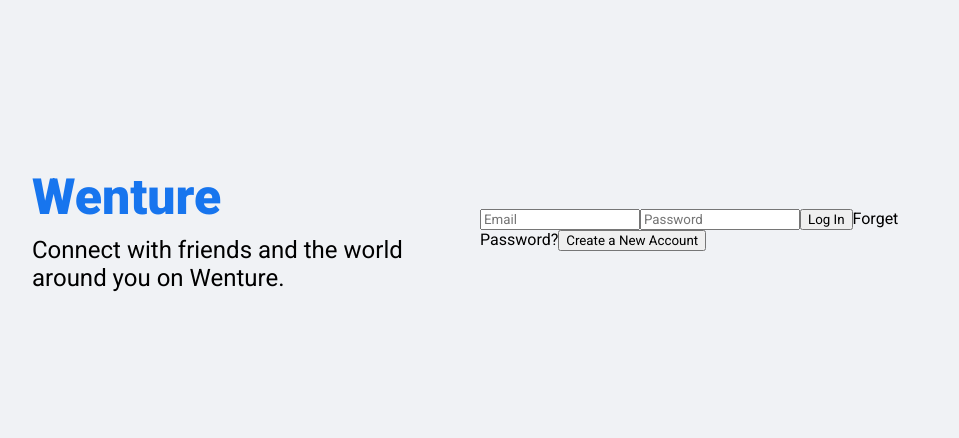
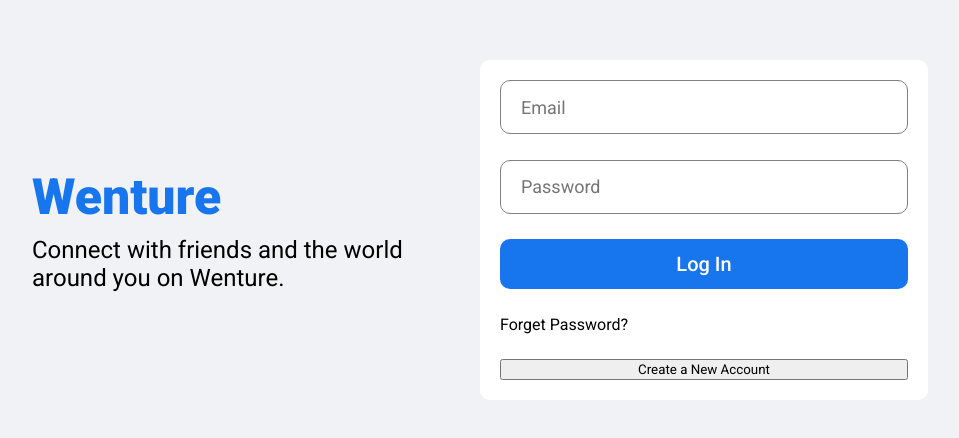
Before and after one commit to heet-kumar/Wenture-frontend, a React (Create React App) app: page / in a window 1280 px wide. Shown: the part 170-608 px from the top of the page, without its empty margins (160-1119 px from the left). Built offline with nearby package versions, Linux system fonts and the light colour scheme.

Commit message:
Login page updated

```diff
--- a/src/pages/login/Login.jsx
+++ b/src/pages/login/Login.jsx
@@ -15,7 +15,7 @@ const Login = () => {
                     <div className="loginBox">
                         <input placeholder="Email" type="Email" className="loginInput" />
                         <input placeholder="Password" type="Password" className="loginInput" />
-                        <button className="loginbutton">Log In</button>
+                        <button className="loginButton">Log In</button>
                         <span className="loginForget">Forget Password?</span>
                         <button className="loginRegisterButton">
                             Create a New Account
--- a/src/pages/login/login.css
+++ b/src/pages/login/login.css
@@ -30,3 +30,36 @@
 .loginDesc{
     font-size: 24px;
 }
+
+.loginBox{
+    height: 300px;
+    padding: 20px;
+    background-color: #fff;
+    border-radius: 10px;
+    display: flex;
+    flex-direction: column;
+    justify-content: space-between;
+}
+
+.loginInput{
+    height: 50px;
+    border-radius: 10px;
+    border: 1px solid gray;
+    font-size: 18px;
+    padding-left: 20px;
+}
+
+.loginInput:focus{
+    outline: none;
+}
+
+.loginButton{
+    height: 50px;
+    border-radius: 10px;
+    border: none;
+    background-color: #1775ee;
+    color: #fff;
+    font-size: 20px;
+    font-weight: 500;
+    cursor: pointer;
+}
```
